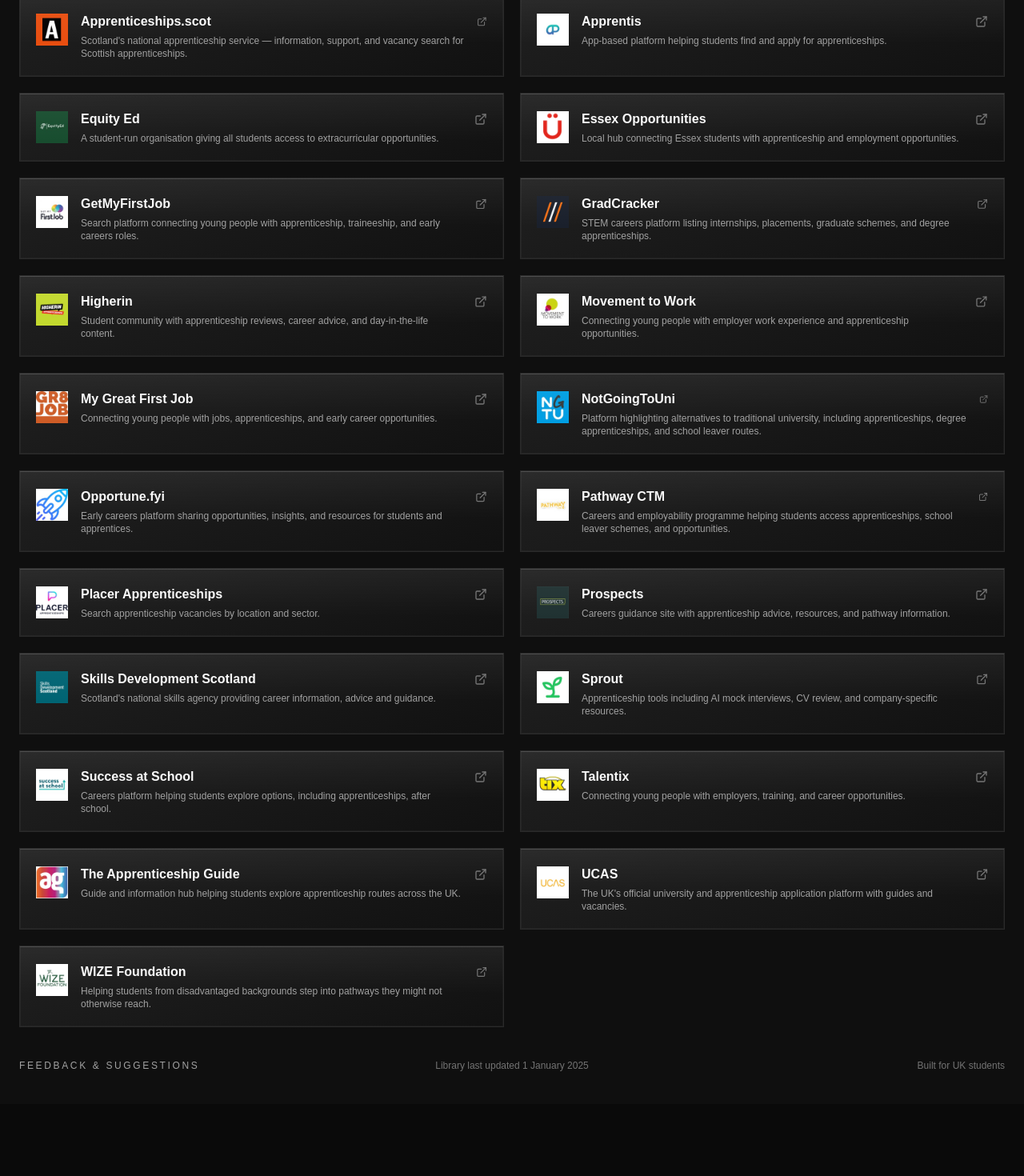
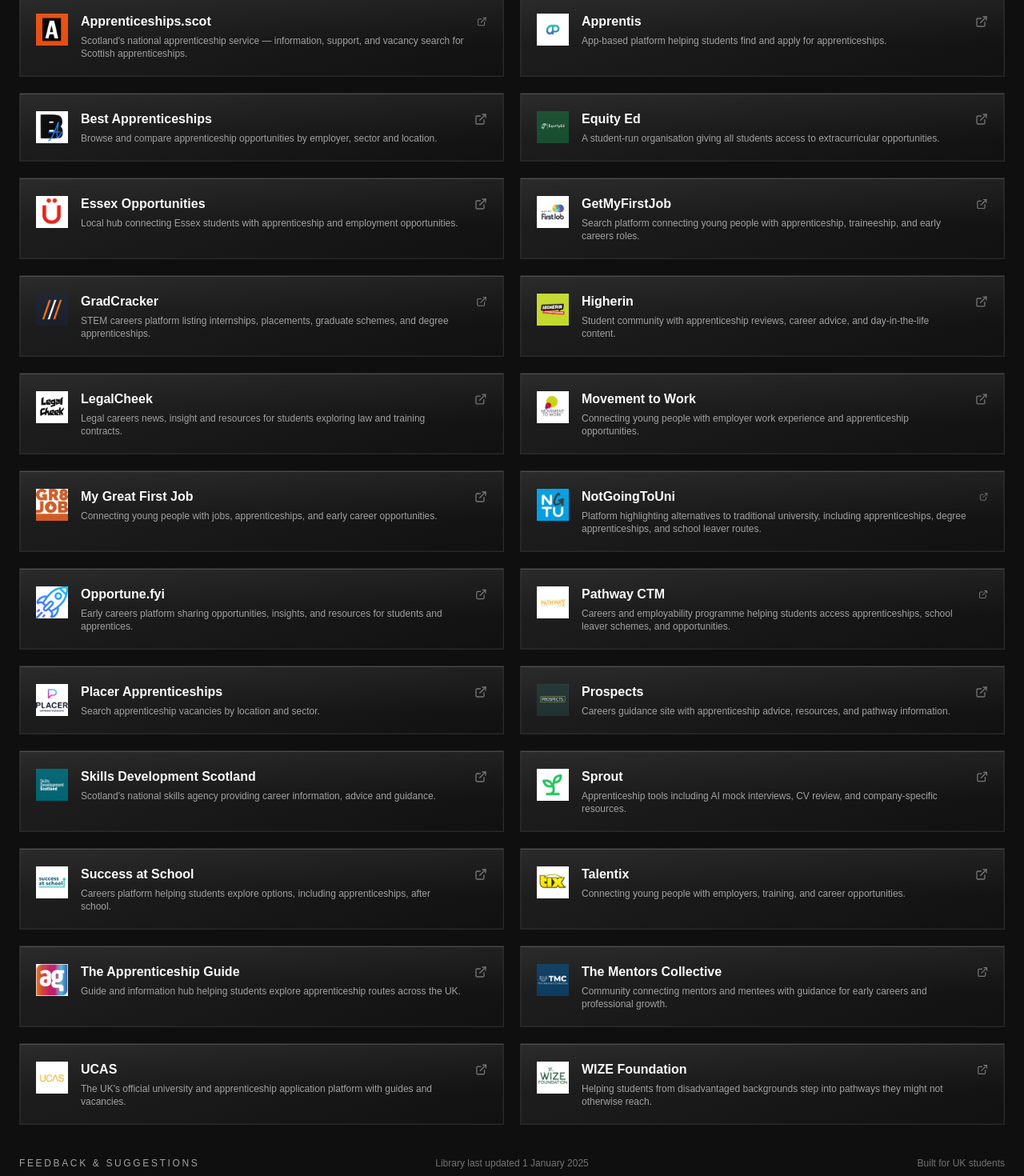
Before and after one commit to NishantBrahmbhatt/aprntcshp, a Next.js app: page /organisations in a window 1280 px wide. Shown: the part 560-2030 px from the top of the page at 80% size. Before the commit the page ends 1940 px from the top, so only its background shows below. Built offline with nearby package versions, Linux system fonts and the light colour scheme.

Commit message:
added legalcheek, the mentors collective and best apprenticeships to organisations

```diff
--- a/app/organisations/page.tsx
+++ b/app/organisations/page.tsx
@@ -220,6 +220,30 @@
     logo: "/logos/prospects_ac_uk_logo.jpg",
     category: "Organisation",
   },
+  {
+    name: "Best Apprenticeships",
+    description:
+      "Browse and compare apprenticeship opportunities by employer, sector and location.",
+    url: "https://www.bestapprenticeships.com/",
+    logo: "/logos/best_apprenticeships_logo.jpg",
+    category: "Organisation",
+  },
+  {
+    name: "LegalCheek",
+    description:
+      "Legal careers news, insight and resources for students exploring law and training contracts.",
+    url: "https://www.legalcheek.com/",
+    logo: "/logos/legal_cheek_logo.jpg",
+    category: "Organisation",
+  },
+  {
+    name: "The Mentors Collective",
+    description:
+      "Community connecting mentors and mentees with guidance for early careers and professional growth.",
+    url: "https://www.linkedin.com/company/thementorscollective/",
+    logo: "/logos/the_mentors_collective_logo.jpg",
+    category: "Organisation",
+  },
 ];
 
 function OrganisationLogo({ src, alt }: { src: string; alt: string }) {
```
Also changed, not shown: public/logos/legal_cheek_logo.jpg (added), public/logos/the_mentors_collective_logo.jpg (added).
